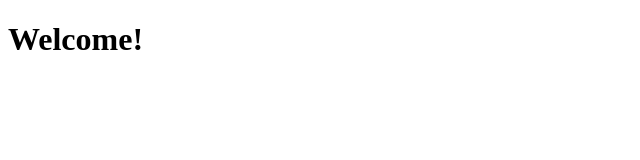
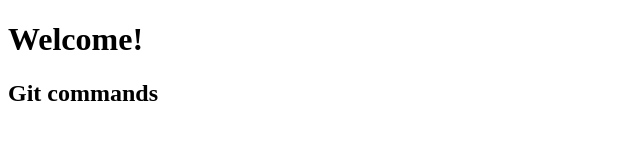
Before and after one commit to punam8986/letsplay, a plain HTML site: page index.html in a window 1280 px wide. Shown: the whole page, without its empty margins (0-640 px from the left). Drawn offline with Linux system fonts and the light colour scheme.

Commit message:
h2 changes

```diff
--- a/index.html
+++ b/index.html
@@ -7,5 +7,7 @@
 </head>
 <body>
     <h1>Welcome!</h1>
+
+    <h2>Git commands</h2>
 </body>
 </html>
```
